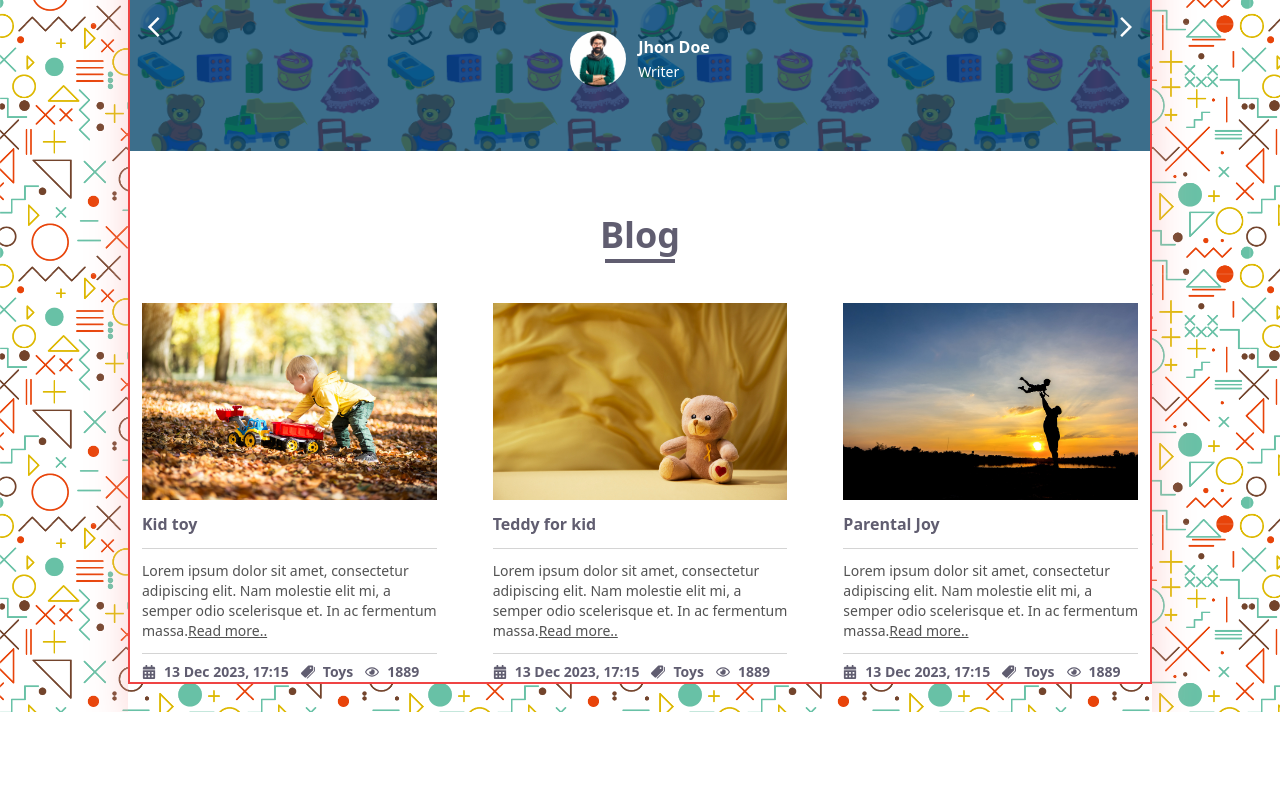
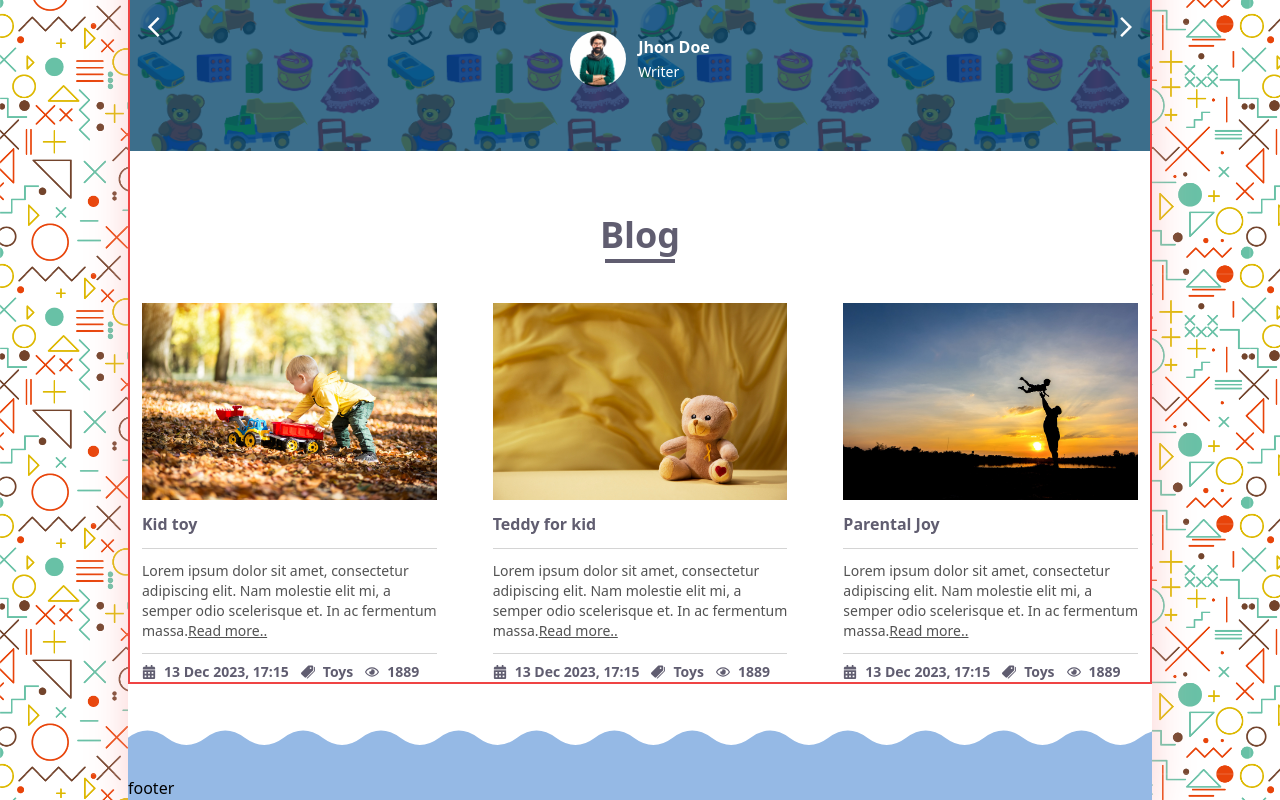
Before and after one commit to shabbirbd/Enfanato, a React (Vite) app: page / in a window 1280 px wide. Shown: the part 1976-2776 px from the top of the page. Before the commit the page ends 2688 px from the top, so only its background shows below. Built offline with nearby package versions, Linux system fonts and the light colour scheme.

Commit message:
adding component

```diff
--- a/src/App.jsx
+++ b/src/App.jsx
@@ -1,4 +1,5 @@
 import { Route, Routes } from "react-router-dom"
+import Footer from "./components/Footer"
 import Topbar from "./components/Topbar"
 import Navbar from "./components/navbar/Navbar"
 import Home from "./pages/Home"
@@ -13,11 +14,13 @@ function App() {
           <Topbar/>
           <Navbar/>
 
-          <div className="-translate-y-7">
+          <div className="-translate-y-7 bg-white pb-16 ">
             <Routes>
               <Route path="/" element={<Home/>} />
             </Routes>
           </div>
+
+          <Footer/>
         </div>
       </main>
   )
--- /dev/null
+++ b/src/components/Footer.jsx
@@ -0,0 +1,23 @@
+import React from 'react';
+
+const Footer = () => {
+    return (
+        <div className='bg-white relative'>
+            <svg width="100%" height="100%" viewBox="0 0 1000 1000" xmlns="http://www.w3.org/2000/svg" preserveAspectRatio="none" overflow="auto" shapeRendering="auto" fill="#95B9E5" className={`transform  absolute md:-top-16 -top-14  md:h-16 h-14 z-30`}>
+                <defs>
+                <path id="wavepath" d="M 0 2000 0 500 Q 19 274 38 500 t 38 0 38 0 38 0 38 0 38 0 38 0 38 0 38 0 38 0 38 0 38 0 38 0 38 0 38 0 38 0 38 0 38 0 38 0 38 0 38 0 38 0 38 0 38 0 38 0 38 0 38 0 38 0 38 0  v1000 z" />
+                </defs>
+                <g >
+                <use xlinkHref="#wavepath" y="-97" fill="#95B9E5">
+                </use>
+                </g>
+            </svg>
+
+            <div className='bg-[#95B9E5]'>
+                footer
+            </div>
+        </div>
+    );
+};
+
+export default Footer;
--- a/src/components/Topbar.jsx
+++ b/src/components/Topbar.jsx
@@ -1,6 +1,7 @@
 import React from 'react';
 import { FaFacebookF, FaGooglePlusG, FaInstagram, FaPinterestP } from "react-icons/fa";
 import { TfiYoutube } from "react-icons/tfi";
+import Wave from './Wave';
 
 
 
@@ -31,15 +32,7 @@ const Topbar = () => {
 
     return (
         <div className='h-12 md:h-14  relative w-full bg-transparent z-50 '>
-            <svg width="100%" height="100%" viewBox="0 0 1000 1000" xmlns="http://www.w3.org/2000/svg" preserveAspectRatio="none" overflow="auto" shapeRendering="auto" fill="#FAB6B6" className='transform rotate-180 absolute top-0 md:h-16 h-12 '>
-                <defs>
-                <path id="wavepath" d="M 0 2000 0 500 Q 19 274 38 500 t 38 0 38 0 38 0 38 0 38 0 38 0 38 0 38 0 38 0 38 0 38 0 38 0 38 0 38 0 38 0 38 0 38 0 38 0 38 0 38 0 38 0 38 0 38 0 38 0 38 0 38 0 38 0 38 0  v1000 z" />
-                </defs>
-                <g >
-                <use xlinkHref="#wavepath" y="-97" fill="#FAB6B6">
-                </use>
-                </g>
-            </svg>
+            <Wave rotate fill="#FAB6B6"/>
 
             <div className='flex flex-row items-center space-x-2 relative px-5 top-2'>
                 {
--- /dev/null
+++ b/src/components/Wave.jsx
@@ -0,0 +1,17 @@
+import React from 'react';
+
+const Wave = ({rotate, fill}) => {
+    return (
+        <svg width="100%" height="100%" viewBox="0 0 1000 1000" xmlns="http://www.w3.org/2000/svg" preserveAspectRatio="none" overflow="auto" shapeRendering="auto" fill={fill} className={`transform ${rotate && 'rotate-180'} absolute top-0 md:h-16 h-12 `}>
+            <defs>
+            <path id="wavepath" d="M 0 2000 0 500 Q 19 274 38 500 t 38 0 38 0 38 0 38 0 38 0 38 0 38 0 38 0 38 0 38 0 38 0 38 0 38 0 38 0 38 0 38 0 38 0 38 0 38 0 38 0 38 0 38 0 38 0 38 0 38 0 38 0 38 0 38 0  v1000 z" />
+            </defs>
+            <g >
+            <use xlinkHref="#wavepath" y="-97" fill={fill}>
+            </use>
+            </g>
+        </svg>
+    );
+};
+
+export default Wave;
--- a/src/components/navbar/NavHeader.jsx
+++ b/src/components/navbar/NavHeader.jsx
@@ -3,6 +3,7 @@ import { FaSearch, FaShoppingCart, FaThList } from "react-icons/fa";
 import { FiHeart } from "react-icons/fi";
 import { GoPersonFill, GoSearch } from "react-icons/go";
 import enfanato from '../../assets/enfanato.png';
+import Wave from '../Wave';
 
 
 
@@ -56,15 +57,7 @@ const NavHeader = ({setOpen}) => {
             </div>
 
             <div className='relative lg:bottom-7 md:bottom-8 bottom-4 hidden lg:block'>
-            <svg width="100%" height="100%" viewBox="0 0 1000 1000" xmlns="http://www.w3.org/2000/svg" preserveAspectRatio="none" overflow="auto" shapeRendering="auto" fill="#F9F5F5" className='transform rotate-180 absolute  -z-10 md:h-16 h-12 '>
-                <defs>
-                <path id="wavepath" d="M 0 2000 0 500 Q 19 274 38 500 t 38 0 38 0 38 0 38 0 38 0 38 0 38 0 38 0 38 0 38 0 38 0 38 0 38 0 38 0 38 0 38 0 38 0 38 0 38 0 38 0 38 0 38 0 38 0 38 0 38 0 38 0 38 0 38 0  v1000 z" />
-                </defs>
-                <g >
-                <use xlinkHref="#wavepath" y="-97" fill="#F9F5F5">
-                </use>
-                </g>
-            </svg>
+            <Wave rotate fill="#F9F5F5"/>
             </div>
         </div>
     );
--- a/src/pages/Home.jsx
+++ b/src/pages/Home.jsx
@@ -6,7 +6,7 @@ import Reviews from '../components/Reviews';
 
 const Home = () => {
     return (
-        <div className='border-2 border-red-500 bg-white'>
+        <div className='border-2 border-red-500 bg-white '>
             <HeroSlider/>
             <Products/>
             <Reviews/>
```
